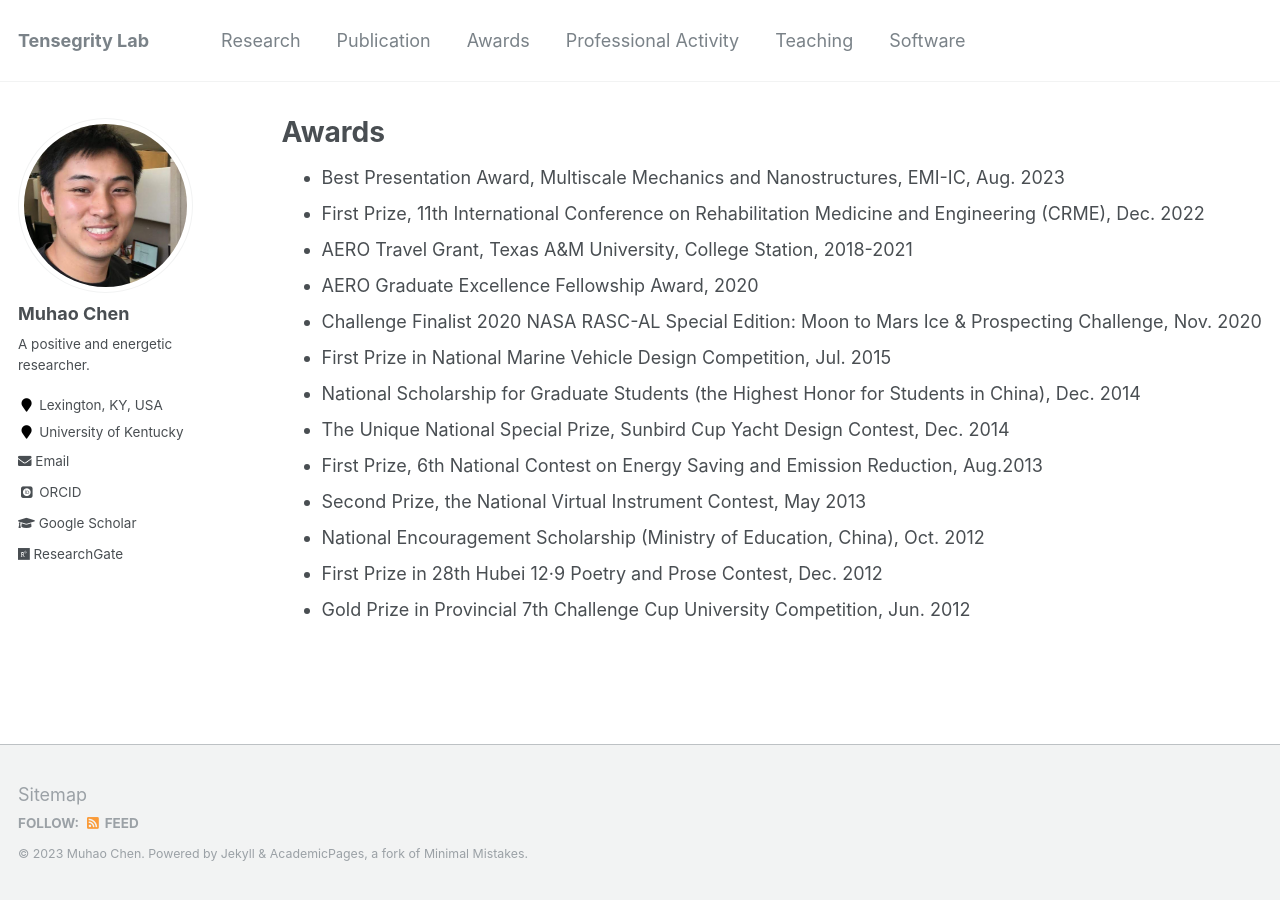
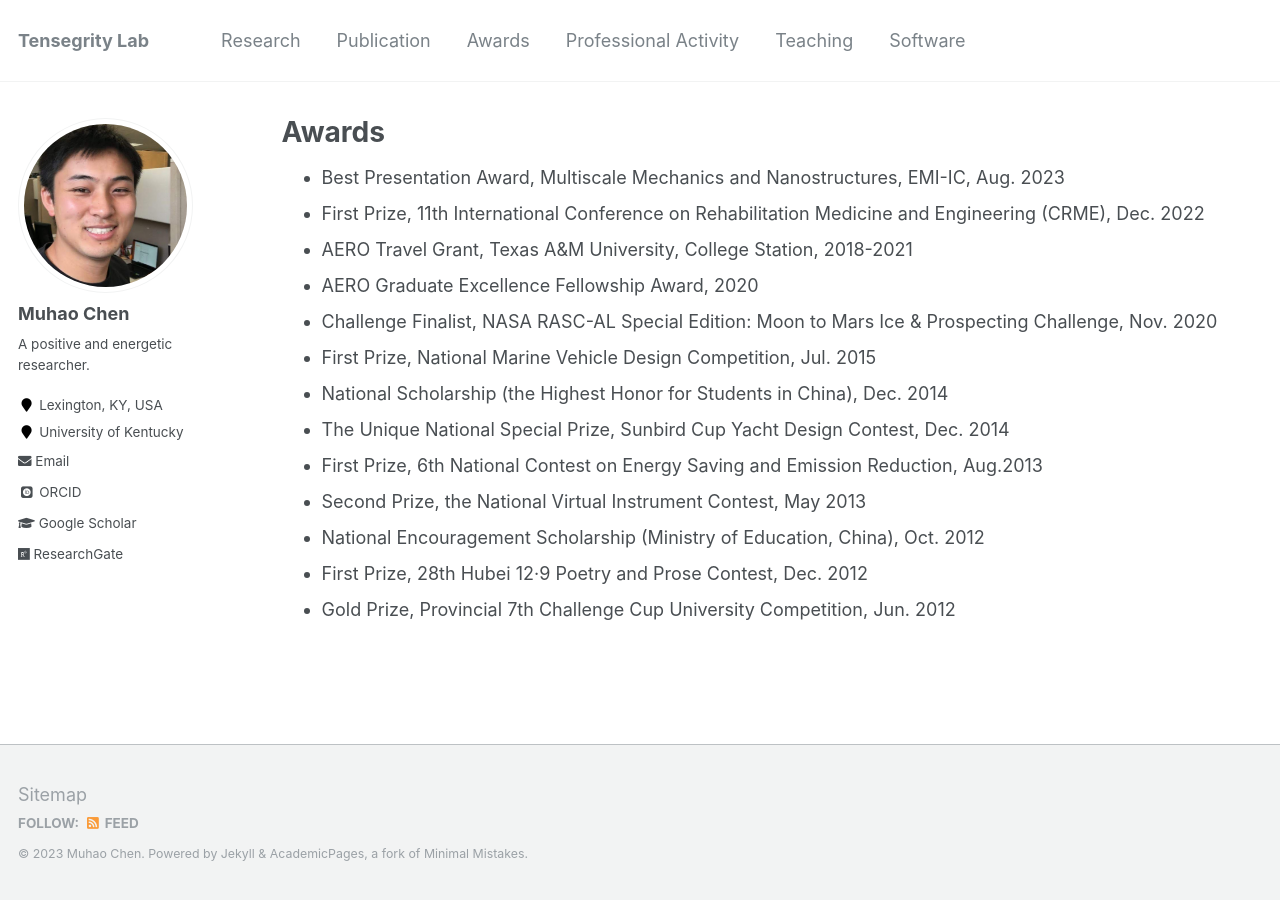
Before and after one commit to Muhao-Chen/muhao-chen.github.io, a Jekyll site: the page built from _pages/funding-and-awards.md, in a window 1280 px wide. Built offline with Jekyll 4.4.1, drawn with Linux system fonts in a browser that asks for light colours; some web fonts are replaced.

Commit message:
Update funding-and-awards.md

```diff
--- a/_pages/funding-and-awards.md
+++ b/_pages/funding-and-awards.md
@@ -10,14 +10,13 @@ author_profile: true
 * First Prize, 11th International Conference on Rehabilitation Medicine and Engineering (CRME), Dec. 2022
 * AERO Travel Grant, Texas A&M University, College Station, 2018-2021
 * AERO Graduate Excellence Fellowship Award, 2020
-* Challenge Finalist 2020 NASA RASC-AL Special Edition: Moon to Mars Ice & Prospecting Challenge, Nov. 2020
-* First Prize in National Marine Vehicle Design Competition, Jul. 2015
-* National Scholarship for Graduate Students (the Highest Honor for Students in China), Dec. 2014
+* Challenge Finalist, NASA RASC-AL Special Edition: Moon to Mars Ice & Prospecting Challenge, Nov. 2020
+* First Prize, National Marine Vehicle Design Competition, Jul. 2015
+* National Scholarship (the Highest Honor for Students in China), Dec. 2014
 * The Unique National Special Prize, Sunbird Cup Yacht Design Contest, Dec. 2014
 * First Prize, 6th National Contest on Energy Saving and Emission Reduction, Aug.2013
 * Second Prize, the National Virtual Instrument Contest, May 2013
-<!-- * Technological Innovation Star by School of NAOE, HUST, Oct. 2012 -->
 * National Encouragement Scholarship (Ministry of Education, China), Oct. 2012
-* First Prize in 28th Hubei 12·9 Poetry and Prose Contest, Dec. 2012
-* Gold Prize in Provincial 7th Challenge Cup University Competition, Jun. 2012
+* First Prize, 28th Hubei 12·9 Poetry and Prose Contest, Dec. 2012
+* Gold Prize, Provincial 7th Challenge Cup University Competition, Jun. 2012
 </div>
```
